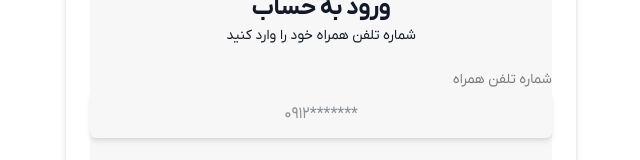
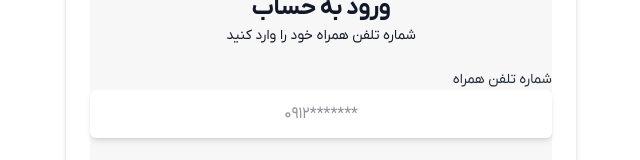
Before and after one commit to krmsaeed/openbanking, a Next.js app: page /login in a window 1280 px wide. Shown: the part 311-471 px from the top of the page, without its empty margins (395-1035 px from the left). Built offline with nearby package versions, Linux system fonts and the light colour scheme.

Commit message:
style: improve CustomInput component styling consistency
- Update label text color from gray-700 to gray-900 for better contrast
- Add explicit bg-white background for consistent appearance
- Maintain dark mode compatibility with existing dark:text-gray-50

```diff
--- a/src/components/ui/forms/Input.tsx
+++ b/src/components/ui/forms/Input.tsx
@@ -96,7 +96,7 @@ const CustomInput = forwardRef<HTMLInputElement, CustomInputProps>(
                 })()}
             >
                 {label && (
-                    <Box className="pl-1 text-sm text-gray-700 dark:text-gray-50 text-right " dir="rtl">
+                    <Box className="pl-1 text-sm text-gray-900 dark:text-gray-50 text-right " dir="rtl">
                         {label}
                         {required && <span className="mr-1 text-error">*</span>}
                     </Box>
@@ -107,7 +107,7 @@ const CustomInput = forwardRef<HTMLInputElement, CustomInputProps>(
                         autoComplete={autoComplete}
                         autoFocus={autoFocus}
                         className={mergeClasses(
-                            "w-full px-8 focus:border-none focus:outline-none  text-gray  shadow-md p-3 rounded-md",
+                            "w-full px-8 focus:border-none focus:outline-none bg-white text-gray  shadow-md p-3 rounded-md",
                             props.className,
                             color,
                         )}
```
